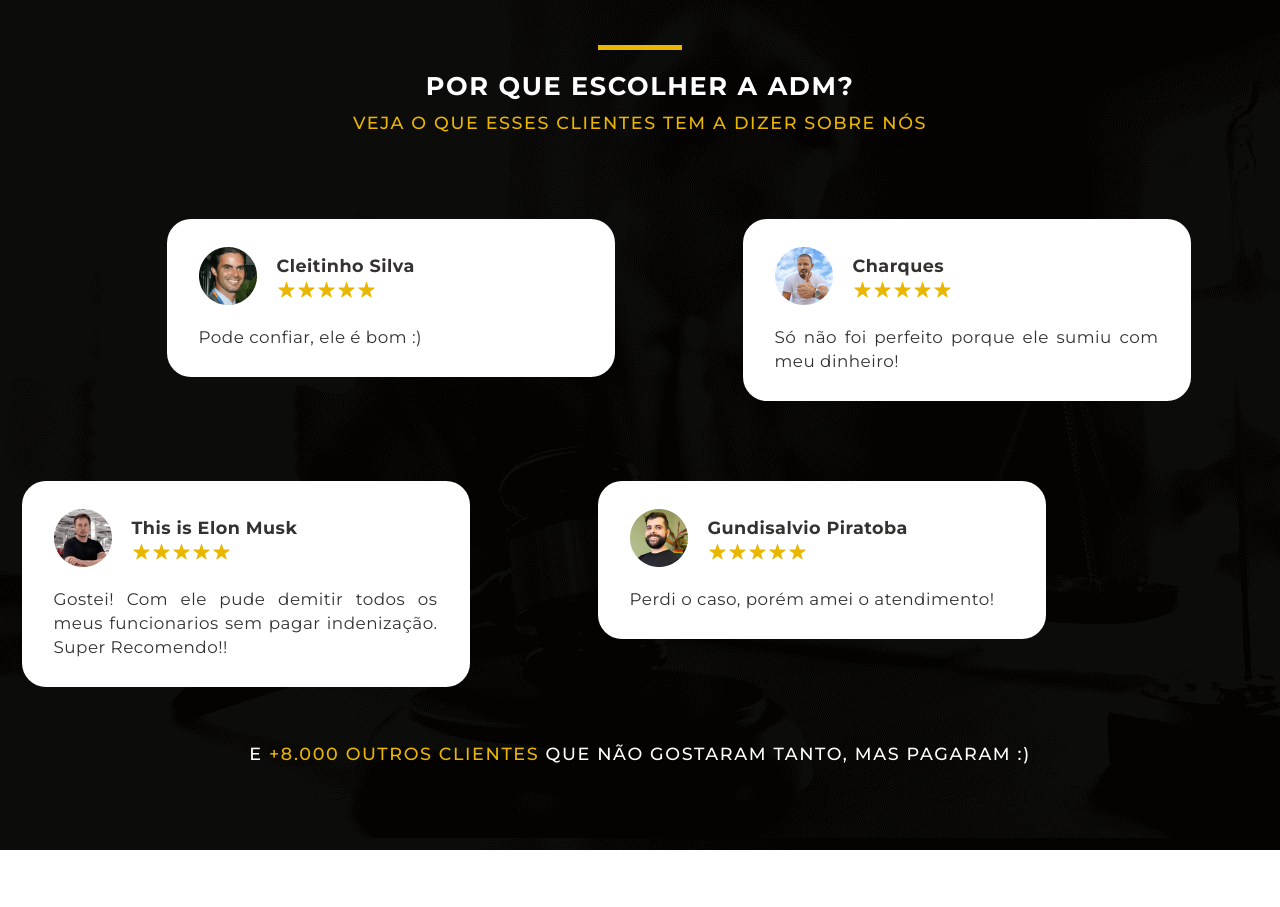
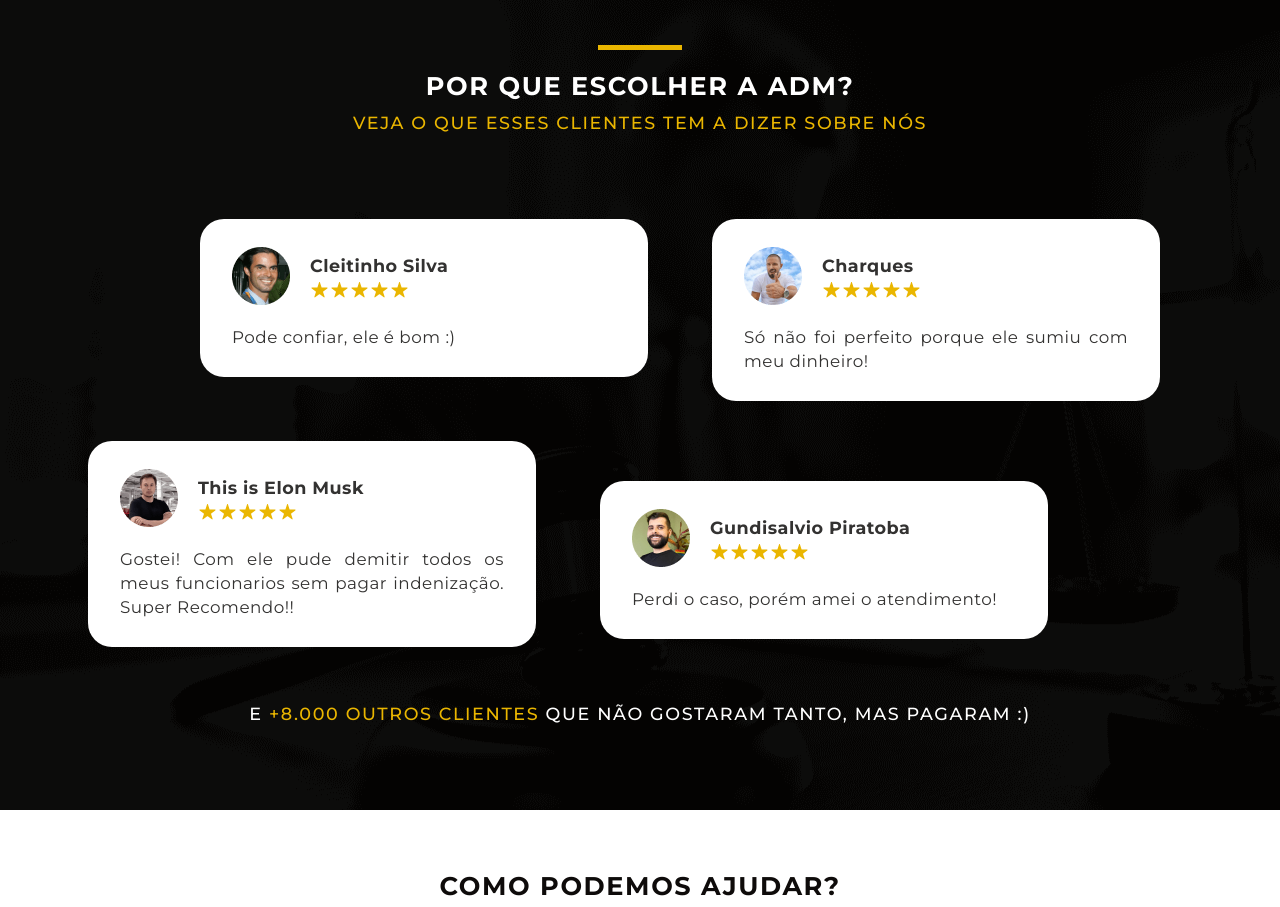
Before and after one commit to tiihzin/Adm, a plain HTML site: page index.html in a window 1280 px wide. Shown: the part 1500-2407 px from the top of the page. Drawn offline with Linux system fonts and the light colour scheme.

Commit message:
Correção de bugs de responsividade

```diff
--- a/index.html
+++ b/index.html
@@ -93,7 +93,7 @@
           </div>
         </span>
 
-        <span class="Dep">
+        <span class="Dep Charques">
           <div class="Header">
             <img src="src/Charques.png" alt="" class="Profile" />
             <div class="ProfStar">
--- a/style.css
+++ b/style.css
@@ -307,16 +307,15 @@ background: #0084ff;
 }
 
 .Cont1{
-    margin-left: 205px;
+    margin-right: -10vh;
 }
 
 .Cont2{
-    margin-right: 85px;
+    margin-left: -10vh;
 }
 
-.Musk{
-    margin-top: 40px;
-}
+
+
 
 .Dep{
     display: flex;
@@ -327,7 +326,15 @@ background: #0084ff;
     background-color: #fff;
     padding: 3.5vh 4vh;
     border-radius: 1.5rem;
-    margin: 10vh 10vw 0px 0px;
+    margin: 10vh 5vw 0px 0px;
+}
+
+.Musk{
+    margin-top: 40px;
+}
+
+.Charques {
+    margin-right: 0px;
 }
 
 .Dep .Header{
```
